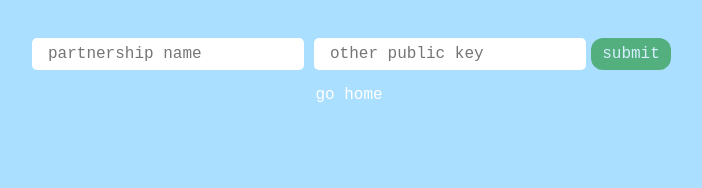
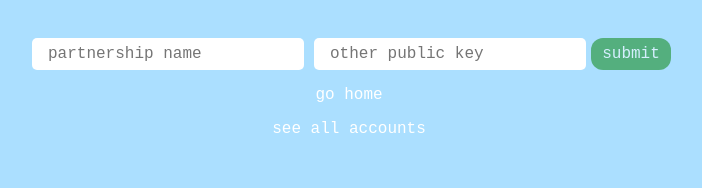
Before and after one commit to acharb/CoffeeNext, a React (Create React App) app: page /new in a window 1280 px wide. Shown: the part 282-470 px from the top of the page, without its empty margins (291-993 px from the left). Built offline with nearby package versions, Linux system fonts and the light colour scheme; no server answers.

Commit message:
add see all partys button

```diff
--- a/src/App.scss
+++ b/src/App.scss
@@ -49,6 +49,7 @@ a {
   margin: 1rem 0;
   text-decoration: none;
   color: white;
+  cursor: pointer;
 }
 
 a:hover {
@@ -149,4 +150,29 @@ a:hover {
     justify-content: center;
     margin-top: 2rem;
   }
+
+  &__link-stack {
+    display: flex;
+    flex-direction: column;
+    align-items: center;
+
+    button {
+      background: none;
+      color: white;
+      cursor: pointer;
+      border-radius: 0;
+      outline: none;
+      height: auto;
+      padding: 0;
+    }
+
+    button:hover {
+      background: green;
+    }
+  }
+
+  &__all-partys {
+    width: 50vh;
+    text-align: center;
+  }
 }
--- a/src/views/NewParty.js
+++ b/src/views/NewParty.js
@@ -12,6 +12,7 @@ export const NewParty = () => {
   const [otherPublicKey, setOtherPublicKey] = useState("");
   const [message, setMessage] = useState("");
   const [successTxHash, setSuccessTxHash] = useState("");
+  const [allPartnerships, setAllPartnerships] = useState([]);
   const { connectedAccount } = useContext(ConnectedContext);
 
   const handleSubmit = async (e) => {
@@ -39,6 +40,17 @@ export const NewParty = () => {
     } catch (e) {
       console.log({ e });
       setMessage("oops, something went wrong. Does it already exist?");
+    }
+  };
+
+  const getAllPartnerships = async () => {
+    try {
+      const resp = await contract().methods.getPartnerships().call();
+      console.log({ resp });
+      setAllPartnerships(resp);
+    } catch (e) {
+      console.error("error");
+      console.log({ e });
     }
   };
 
@@ -70,7 +82,13 @@ export const NewParty = () => {
             </div>
           </div>
         </form>
-        <Link to="/">go home</Link>
+        <div className="NewParty__link-stack">
+          <Link to="/">go home</Link>
+          <button onClick={getAllPartnerships}>see all accounts</button>
+        </div>
+        <div className="NewParty__all-partys">
+          {allPartnerships.map((p) => p + ", ")}
+        </div>
         <div className="Message">{message}</div>
         {successTxHash && (
           <div className="etherscan-link">
```
